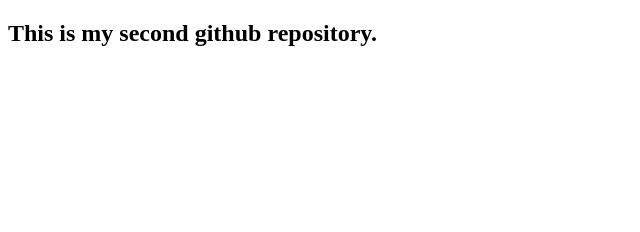
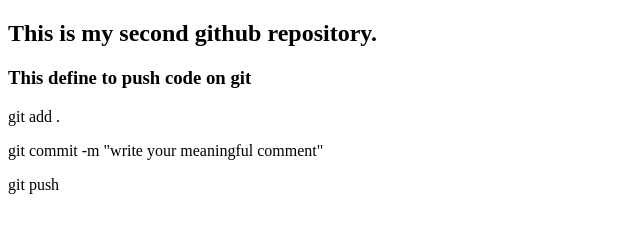
Before and after one commit to NazmusSakib1913/my-second-github, a plain HTML site: page index.html in a window 1280 px wide. Shown: the whole page, without its empty margins (0-640 px from the left). Drawn offline with Linux system fonts and the light colour scheme.

Commit message:
This define, push code on git

```diff
--- a/index.html
+++ b/index.html
@@ -7,5 +7,10 @@
 </head>
 <body>
    <h2>This is my second github repository.</h2>
+
+   <h3>This define to push code on git</h3>
+   <p>git add .</p>
+   <p>git commit -m "write your meaningful comment"</p>
+   <p>git push</p>
 </body>
 </html>
```
